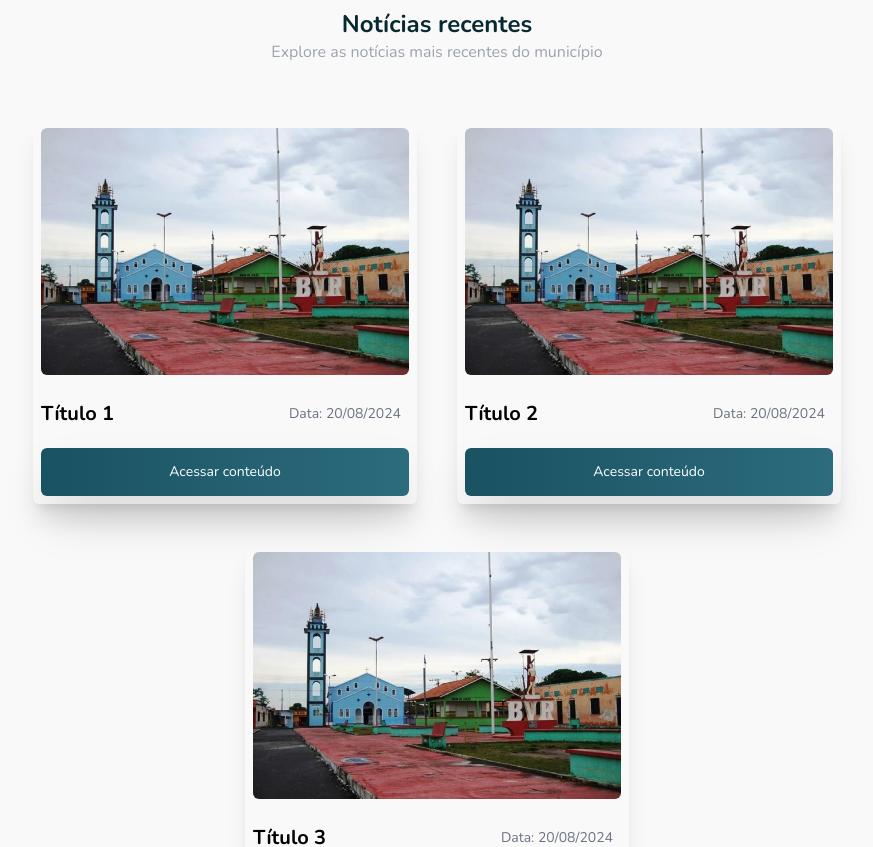
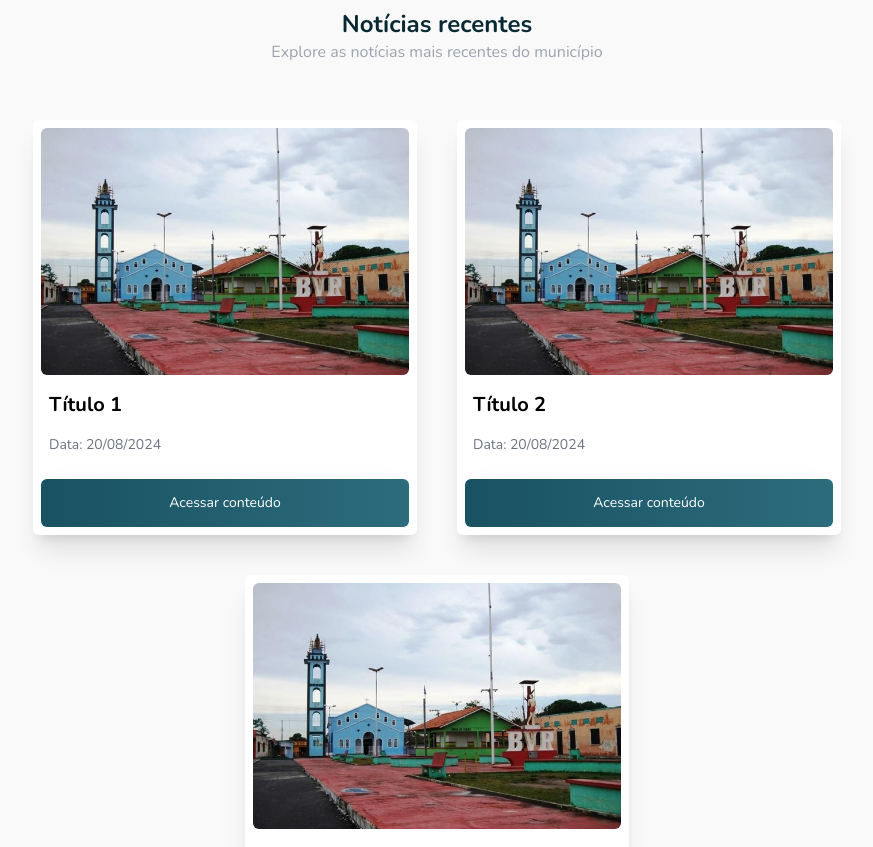
Before and after one commit to Angeluz20/blog-bvr, a Next.js app: page / in a window 1280 px wide. Shown: the part 600-1447 px from the top of the page, without its empty margins (203-1076 px from the left). Built offline with nearby package versions, Linux system fonts and the light colour scheme.

Commit message:
[feat] add animations to CardNews component

```diff
--- a/src/components/cardNews/page.tsx
+++ b/src/components/cardNews/page.tsx
@@ -1,8 +1,8 @@
 import React from "react";
 import Image from "next/image";
-import { NewsProps } from "@/utils/types/news";
+import { NewsProps } from "../../@types/news";
 import Button from "../buttonGeneric/page";
-
+import { motion } from "framer-motion"
 export default function CardNews({
   id,
   title,
@@ -10,19 +10,30 @@ export default function CardNews({
   poster,
   description,
   isDescription,
-  idDetails = "" }: NewsProps) {
+}: NewsProps) {
   return (
-    <div
+    <motion.div
+      initial="hidden" animate="visible" variants={{
+        hidden: {
+          scale: .8,
+          opacity: 0,
+        },
+        visible: {
+          scale: 1,
+          opacity: 1,
+          transition: { delay: .02 },
+        },
+      }}
       key={id}
-      className={`flex shadow-xl items-center ${isDescription ? 'h-auto' : 'h-96'} w-96 justify-between flex-col p-2 rounded-md transition-transform transform hover:scale-105`}
+      className="flex shadow-xl items-center h-auto w-96 justify-between bg-white flex-col p-2 rounded-md transition-transform transform hover:scale-105"
     >
       <Image src={poster} className="flex w-full rounded-md" alt="poster" />
       <div className="flex flex-col justify-between w-full text-gray-500 text-sm">
-        <div className="flex items-center justify-between">
-          <p className="text-xl text-black"><strong>{title}</strong></p>
+        <div className="flex items-start mt-2 justify-between flex-col">
+          <p className="text-xl p-2 text-black"><strong>{title}</strong></p>
           <p className="p-2">Data: {date}</p>
         </div>
-        <div className="w-full flex flex-col">
+        <div className="w-full flex flex-col overflow-hidden text-ellipsis whitespace-nowrap">
           {isDescription && (
             <p className="text-justify box-border p-2">
               {description}
@@ -30,10 +41,10 @@ export default function CardNews({
           )}
           <Button
             title="Acessar conteúdo"
-            linkRoute={`/News/${idDetails}`}
+            linkRoute={`/News/${id}`}
           />
         </div>
       </div>
-    </div>
+    </motion.div>
   );
 }
```
